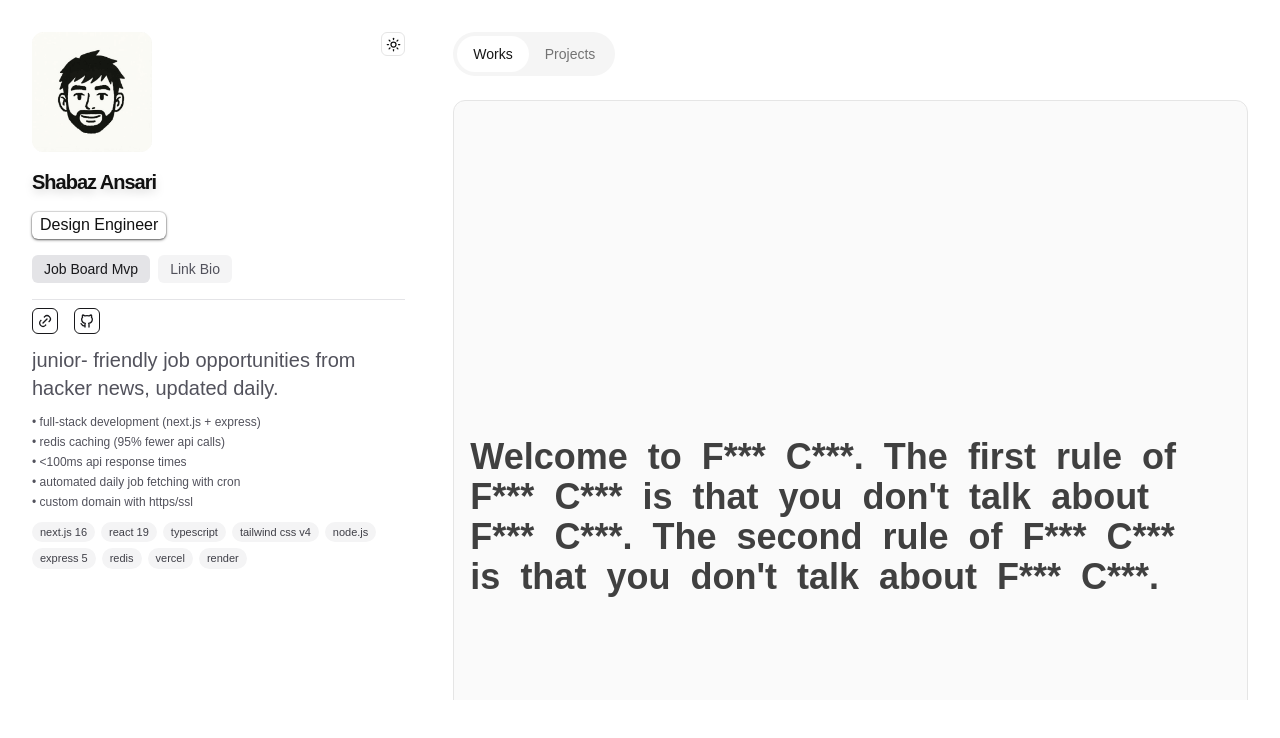
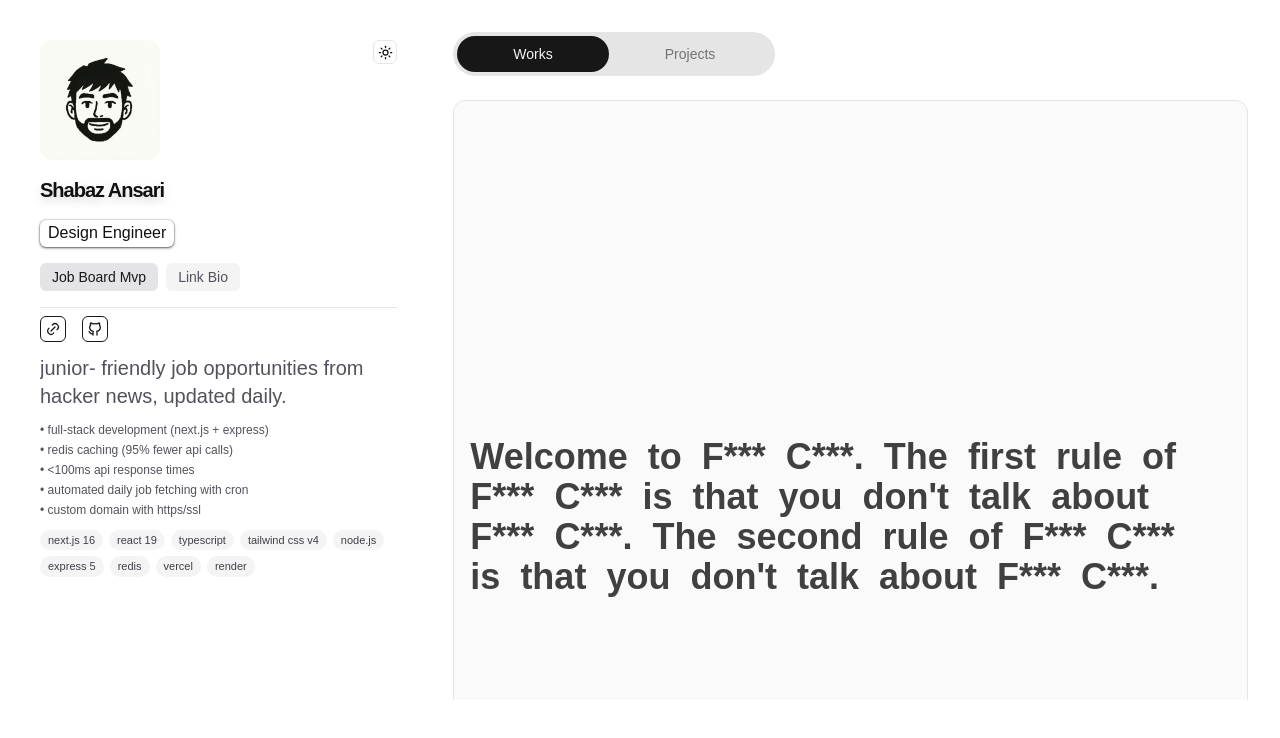
Before and after one commit to Kise07/Minimal-Portfolio, a Next.js app: page / in a window 1280 px wide. Shown: the top 738 px of the page. Built offline with nearby package versions, Linux system fonts and the light colour scheme.

Commit message:
fix: margin + slider btn

```diff
--- a/src/app/work/page.tsx
+++ b/src/app/work/page.tsx
@@ -7,7 +7,7 @@ export default function Work() {
       <div className="md:sticky md:top-4 md:h-[calc(100vh-2rem)]">
         <Profile />
       </div>
-      <Works />
+      <Works className="m-6" />
     </div>
   );
 }
--- a/src/components/ui/profile.tsx
+++ b/src/components/ui/profile.tsx
@@ -8,7 +8,7 @@ export const Profile = ({ className }: { className?: string }) => {
   return (
     <section
       className={cn(
-        "m-4 flex flex-col items-baseline justify-start gap-4",
+        "m-6 flex flex-col items-baseline justify-start gap-4",
         className,
       )}
     >
--- a/src/components/ui/work.tsx
+++ b/src/components/ui/work.tsx
@@ -121,7 +121,7 @@ export const Works = ({ className }: { className?: string }) => {
   return (
     <div className={cn("m-4 col-span-2 flex flex-col", className)}>
       {/* NavSmooth-style sliding pill tabs */}
-      <div className="mb-4 bg-neutral-100 dark:bg-neutral-800 rounded-full p-1 flex w-fit">
+      <div className="mb-4 bg-neutral-200 dark:bg-neutral-800 rounded-full p-1 flex w-fit">
         {TABS.map((tab, index) => (
           <button
             key={tab}
@@ -133,16 +133,16 @@ export const Works = ({ className }: { className?: string }) => {
             {(hoveredTab === index || activeTab === index) && (
               <motion.div
                 layoutId="work-tab"
-                className="absolute inset-0 rounded-full bg-white dark:bg-neutral-700"
+                className="absolute inset-0 rounded-full bg-neutral-900 dark:bg-neutral-100"
                 transition={{ type: "spring", stiffness: 300, damping: 25 }}
               />
             )}
             <span
               className={cn(
-                "relative z-20 transition-colors duration-200",
+                "relative z-20 px-10 py-20 transition-colors duration-200",
                 activeTab === index
-                  ? "text-neutral-900 dark:text-neutral-100"
-                  : "text-neutral-500 dark:text-neutral-400",
+                  ? "text-neutral-100 text-sm font-medium dark:text-neutral-900"
+                  : "text-neutral-500 text-sm font-medium dark:text-neutral-400",
               )}
             >
               {tab}
```
